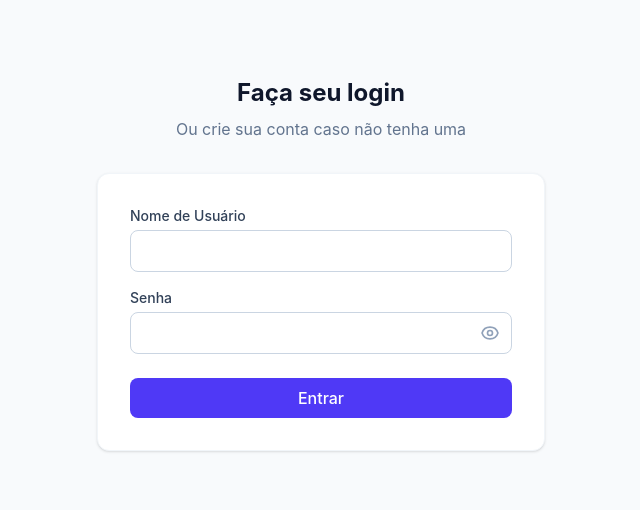
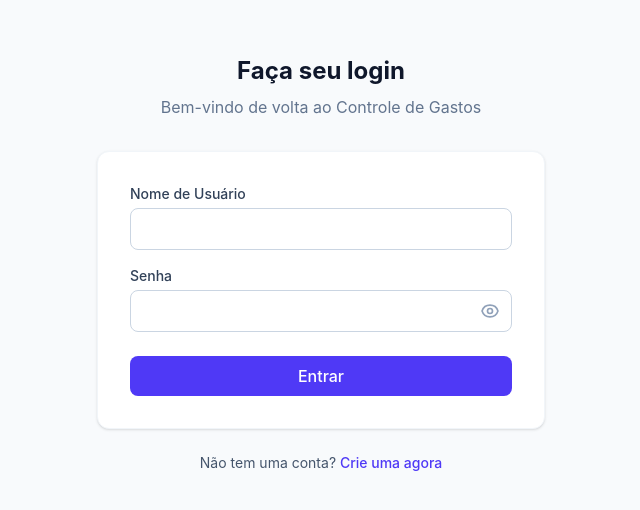
Before and after one commit to jvpereirarocha/expensetracker-front, a Vue app: page /login in a window 1280 px wide. Shown: the part 136-646 px from the top of the page, without its empty margins (319-959 px from the left). Built offline with nearby package versions, Linux system fonts and the light colour scheme.

Commit message:
feat: handle with errorMessage if it exists and add a link to create an account into login page

```diff
--- a/src/features/auth/views/LoginView.vue
+++ b/src/features/auth/views/LoginView.vue
@@ -2,16 +2,26 @@
 import LoginForm from '../components/LoginForm.vue'
 import { useAuth } from '../composables/useAuth'
 
-const { isLoading, handleLogin } = useAuth()
+const { isLoading, handleLogin, errorMessage } = useAuth()
 </script>
 
 <template>
   <div class="min-h-screen bg-slate-50 flex flex-col items-center justify-center p-4">
     <div class="text-center mb-8">
       <h1 class="text-2xl font-bold text-slate-900">Faça seu login</h1>
-      <p class="text-slate-500 mt-2">Ou crie sua conta caso não tenha uma</p>
+      <p class="text-slate-500 mt-2">Bem-vindo de volta ao Controle de Gastos</p>
     </div>
 
-    <LoginForm :isLoading="isLoading" @submit="handleLogin" />
+    <LoginForm :isLoading="isLoading" :errorMessage="errorMessage" @submit="handleLogin" />
+
+    <p class="mt-6 text-sm text-slate-600">
+      Não tem uma conta?
+      <router-link
+        :to="{ name: 'Register' }"
+        class="font-medium text-indigo-600 hover:text-indigo-500 transition-colors"
+      >
+        Crie uma agora
+      </router-link>
+    </p>
   </div>
 </template>
```
